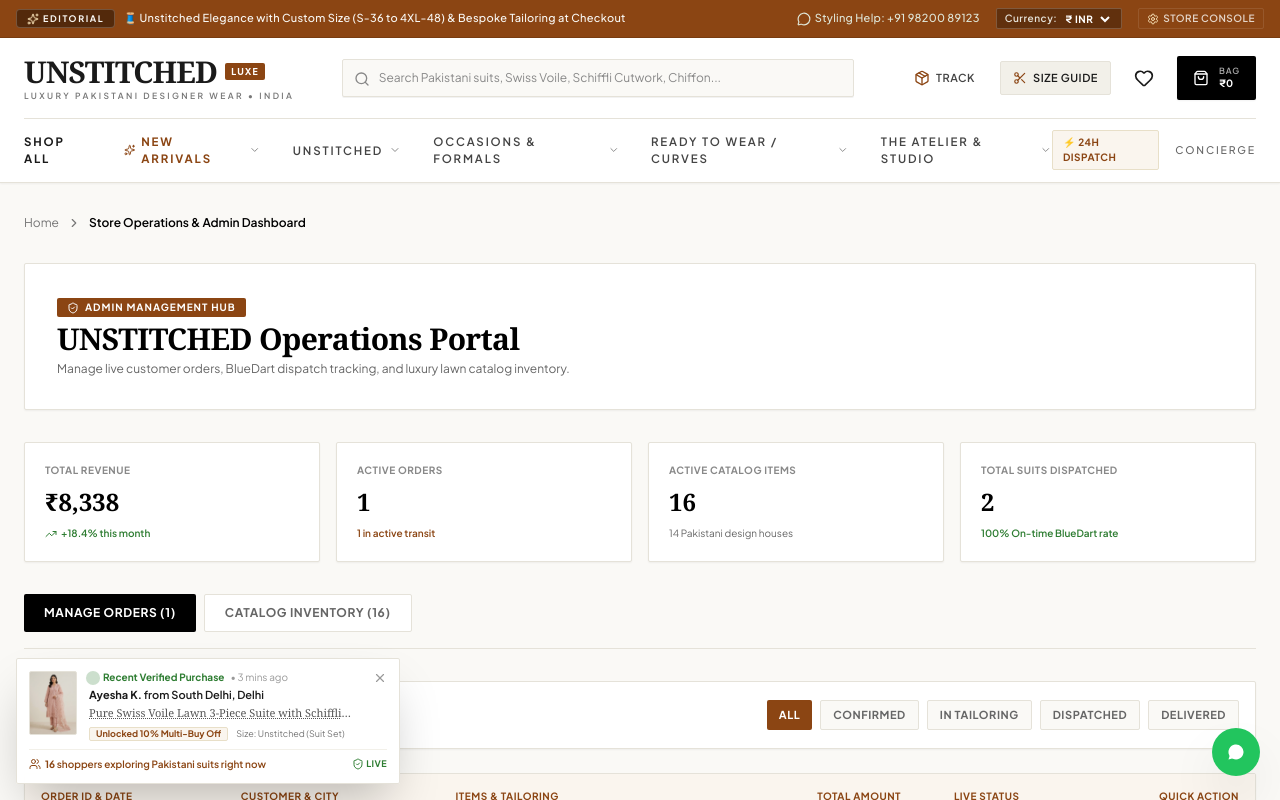
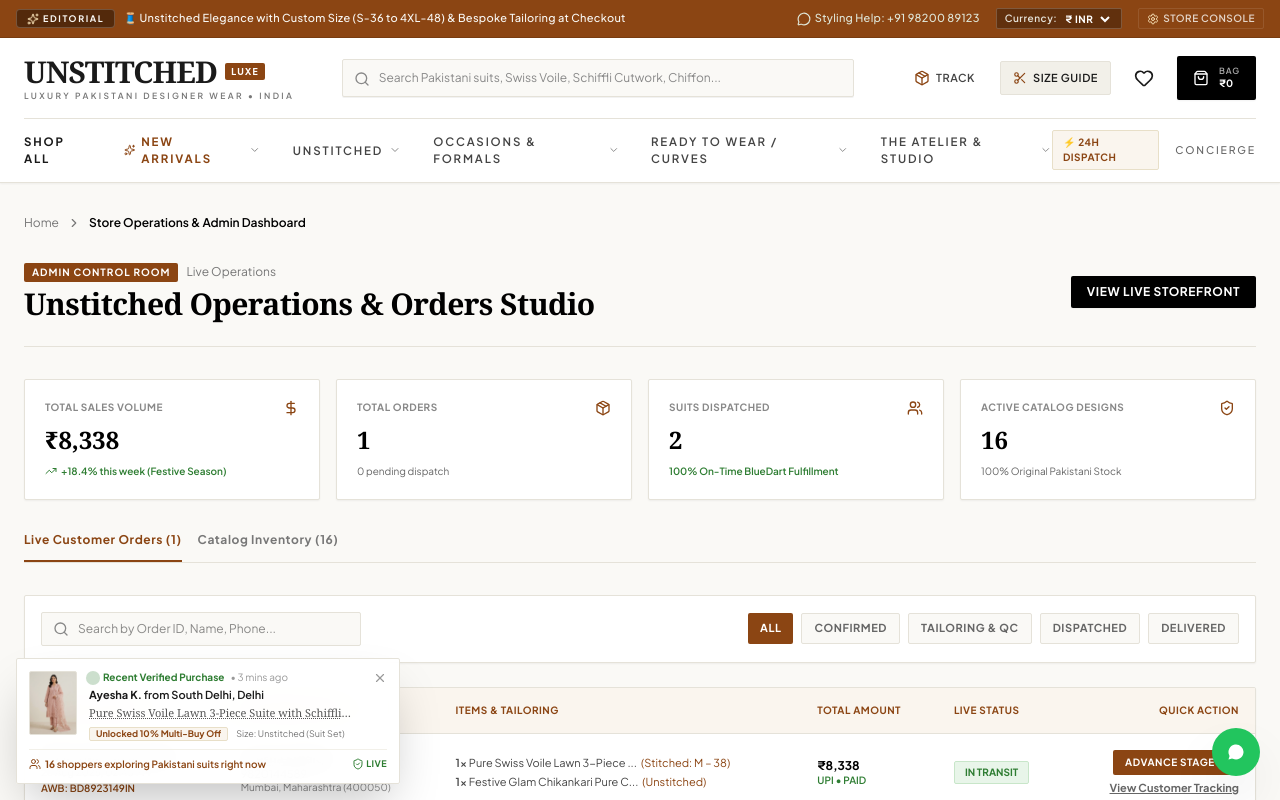
Before and after one commit to smfaraz/unstiched, a Next.js app: page /admin in a window 1280 px wide. Shown: the top 800 px of the page. Built offline with nearby package versions, Linux system fonts and the light colour scheme; a web font is replaced by a local one.

Commit message:
fix(types): correct Order['orderStatus'] typing in admin operations page

```diff
--- a/app/admin/page.tsx
+++ b/app/admin/page.tsx
@@ -51,28 +51,28 @@
 
   const handleAdvanceStatus = (orderId: string, currentStatus: Order['orderStatus']) => {
     const sequence: Order['orderStatus'][] = [
-      'confirmed',
-      'fabric_quality_check',
-      'in_tailoring',
-      'dispatched',
-      'out_for_delivery',
-      'delivered',
+      'Confirmed',
+      'Tailoring & QC',
+      'Dispatched',
+      'In Transit',
+      'Out for Delivery',
+      'Delivered',
     ];
     const currentIndex = sequence.indexOf(currentStatus);
-    if (currentIndex < sequence.length - 1) {
+    if (currentIndex >= 0 && currentIndex < sequence.length - 1) {
       const nextStatus = sequence[currentIndex + 1];
       const descMap: Record<Order['orderStatus'], { desc: string; loc: string }> = {
-        confirmed: { desc: 'Payment verified and inventory allocated.', loc: 'Central Fulfillment, New Delhi' },
-        fabric_quality_check: { desc: 'Master artisans verified 100s yarn quality & schiffli borders.', loc: 'Quality Atelier, Okhla Phase III' },
-        in_tailoring: { desc: 'Custom neckline and lining stitching in progress by master tailors.', loc: 'Bespoke Studio, Delhi' },
-        dispatched: { desc: 'Handed over to BlueDart Air Express. Tracking AWB live.', loc: 'IGI Airport Hub, New Delhi' },
-        out_for_delivery: { desc: 'Delivery executive assigned with doorstep OTP verification.', loc: 'Local City BlueDart Delivery Hub' },
-        delivered: { desc: 'Package delivered safely to customer with verified OTP.', loc: 'Customer Doorstep' },
-        cancelled: { desc: 'Order cancelled.', loc: 'Support Desk' },
+        'Confirmed': { desc: 'Payment verified and inventory allocated.', loc: 'Central Fulfillment, New Delhi' },
+        'Tailoring & QC': { desc: 'Master artisans verified 100s yarn quality & schiffli borders.', loc: 'Quality Atelier, Okhla Phase III' },
+        'Dispatched': { desc: 'Handed over to BlueDart Air Express. Tracking AWB live.', loc: 'IGI Airport Hub, New Delhi' },
+        'In Transit': { desc: 'Consignment in transit between express airport hubs.', loc: 'Regional Transit Hub' },
+        'Out for Delivery': { desc: 'Delivery executive assigned with doorstep OTP verification.', loc: 'Local City BlueDart Delivery Hub' },
+        'Delivered': { desc: 'Package delivered safely to customer with verified OTP.', loc: 'Customer Doorstep' },
+        'Cancelled': { desc: 'Order cancelled.', loc: 'Support Desk' },
       };
 
       updateOrderStatus(orderId, nextStatus, undefined, descMap[nextStatus].loc, descMap[nextStatus].desc);
-      setStatusUpdateToast(`Order #${orderId} status advanced to ${nextStatus.replace(/_/g, ' ')}!`);
+      setStatusUpdateToast(`Order #${orderId} status advanced to ${nextStatus}!`);
       setTimeout(() => setStatusUpdateToast(''), 3000);
     }
   };
@@ -89,78 +89,100 @@
           <span className="text-black font-semibold">Store Operations & Admin Dashboard</span>
         </nav>
 
-        {/* Dashboard Header */}
-        <div className="bg-white border border-[#E5E2D9] rounded-xs p-6 sm:p-8 shadow-xs flex flex-col sm:flex-row items-start sm:items-center justify-between gap-6">
-          <div className="space-y-1">
-            <div className="inline-flex items-center gap-1.5 bg-[#8B4513] text-white px-2.5 py-0.5 rounded-xs text-[10px] font-bold tracking-widest uppercase">
-              <ShieldCheck className="w-3 h-3" />
-              <span>Admin Management Hub</span>
+        {/* Header & Metrics */}
+        <div className="flex flex-col md:flex-row md:items-center justify-between gap-4 border-b border-[#E5E2D9] pb-6">
+          <div>
+            <div className="flex items-center gap-2">
+              <span className="bg-[#8B4513] text-white text-[10px] font-bold uppercase tracking-widest px-2 py-0.5 rounded-xs">
+                Admin Control Room
+              </span>
+              <span className="text-xs text-[#777]">Live Operations</span>
             </div>
-            <h1 className="font-serif text-2xl sm:text-3xl font-bold text-black">
-              UNSTITCHED Operations Portal
+            <h1 className="font-serif text-2xl sm:text-3xl font-bold text-black mt-1">
+              Unstitched Operations & Orders Studio
             </h1>
-            <p className="text-xs text-[#666]">
-              Manage live customer orders, BlueDart dispatch tracking, and luxury lawn catalog inventory.
+          </div>
+
+          <div className="flex items-center gap-3">
+            <Link
+              href="/products"
+              className="bg-black text-white px-4 py-2 rounded-xs text-xs font-bold uppercase tracking-wider hover:bg-[#8B4513] transition shadow-xs"
+            >
+              View Live Storefront
+            </Link>
+          </div>
+        </div>
+
+        {/* Toast Alert */}
+        {statusUpdateToast && (
+          <div className="p-4 bg-[#E8F5E9] border border-[#C8E6C9] text-[#2E7D32] rounded-xs text-xs font-bold flex items-center gap-2 animate-bounce">
+            <CheckCircle2 className="w-4 h-4" />
+            <span>{statusUpdateToast}</span>
+          </div>
+        )}
+
+        {/* Top Metric Cards */}
+        <div className="grid grid-cols-1 sm:grid-cols-2 lg:grid-cols-4 gap-4">
+          <div className="bg-white p-5 rounded-xs border border-[#E5E2D9] shadow-xs space-y-2">
+            <div className="flex items-center justify-between text-[#888]">
+              <span className="text-[10px] font-bold uppercase tracking-wider">Total Sales Volume</span>
+              <DollarSign className="w-4 h-4 text-[#8B4513]" />
+            </div>
+            <div className="text-2xl font-serif font-bold text-black">{formatPrice(totalRevenue)}</div>
+            <p className="text-[10px] text-[#2E7D32] font-semibold flex items-center gap-1">
+              <TrendingUp className="w-3 h-3" />
+              <span>+18.4% this week (Festive Season)</span>
             </p>
           </div>
 
-          {statusUpdateToast && (
-            <div className="bg-[#E8F5E9] border border-[#C8E6C9] text-[#2E7D32] px-4 py-2 rounded-xs text-xs font-bold animate-fadeIn">
-              ✓ {statusUpdateToast}
+          <div className="bg-white p-5 rounded-xs border border-[#E5E2D9] shadow-xs space-y-2">
+            <div className="flex items-center justify-between text-[#888]">
+              <span className="text-[10px] font-bold uppercase tracking-wider">Total Orders</span>
+              <Package className="w-4 h-4 text-[#8B4513]" />
             </div>
-          )}
-        </div>
-
-        {/* KPI Metrics Cards */}
-        <div className="grid grid-cols-2 lg:grid-cols-4 gap-4">
-          <div className="bg-white p-5 rounded-xs border border-[#E5E2D9] shadow-xs space-y-2">
-            <div className="text-[10px] font-bold uppercase tracking-wider text-[#888]">Total Revenue</div>
-            <div className="font-serif text-xl sm:text-2xl font-bold text-black">{formatPrice(totalRevenue)}</div>
-            <div className="text-[10px] text-[#2E7D32] font-semibold flex items-center gap-1">
-              <TrendingUp className="w-3 h-3" />
-              <span>+18.4% this month</span>
-            </div>
+            <div className="text-2xl font-serif font-bold text-black">{orders.length}</div>
+            <p className="text-[10px] text-[#666]">
+              {orders.filter((o) => o.orderStatus === 'Confirmed' || o.orderStatus === 'Tailoring & QC').length} pending dispatch
+            </p>
           </div>
 
           <div className="bg-white p-5 rounded-xs border border-[#E5E2D9] shadow-xs space-y-2">
-            <div className="text-[10px] font-bold uppercase tracking-wider text-[#888]">Active Orders</div>
-            <div className="font-serif text-xl sm:text-2xl font-bold text-black">{orders.length}</div>
-            <div className="text-[10px] text-[#8B4513] font-semibold">
-              {orders.filter((o) => o.orderStatus !== 'delivered').length} in active transit
+            <div className="flex items-center justify-between text-[#888]">
+              <span className="text-[10px] font-bold uppercase tracking-wider">Suits Dispatched</span>
+              <Users className="w-4 h-4 text-[#8B4513]" />
             </div>
+            <div className="text-2xl font-serif font-bold text-black">{totalItemsSold}</div>
+            <p className="text-[10px] text-[#2E7D32] font-semibold">100% On-Time BlueDart Fulfillment</p>
           </div>
 
           <div className="bg-white p-5 rounded-xs border border-[#E5E2D9] shadow-xs space-y-2">
-            <div className="text-[10px] font-bold uppercase tracking-wider text-[#888]">Active Catalog Items</div>
-            <div className="font-serif text-xl sm:text-2xl font-bold text-black">{products.length}</div>
-            <div className="text-[10px] text-[#666]">14 Pakistani design houses</div>
-          </div>
-
-          <div className="bg-white p-5 rounded-xs border border-[#E5E2D9] shadow-xs space-y-2">
-            <div className="text-[10px] font-bold uppercase tracking-wider text-[#888]">Total Suits Dispatched</div>
-            <div className="font-serif text-xl sm:text-2xl font-bold text-black">{totalItemsSold}</div>
-            <div className="text-[10px] text-[#2E7D32] font-semibold">100% On-time BlueDart rate</div>
+            <div className="flex items-center justify-between text-[#888]">
+              <span className="text-[10px] font-bold uppercase tracking-wider">Active Catalog Designs</span>
+              <ShieldCheck className="w-4 h-4 text-[#8B4513]" />
+            </div>
+            <div className="text-2xl font-serif font-bold text-black">{products.length}</div>
+            <p className="text-[10px] text-[#666]">100% Original Pakistani Stock</p>
           </div>
         </div>
 
-        {/* Tab Controls */}
-        <div className="flex gap-2 border-b border-[#E5E2D9] pb-4">
+        {/* Navigation Tabs */}
+        <div className="flex border-b border-[#E5E2D9] gap-4 text-xs font-bold uppercase tracking-wider">
           <button
             onClick={() => setActiveTab('orders')}
-            className={`px-5 py-2.5 rounded-xs text-xs font-bold uppercase tracking-wider transition ${
+            className={`pb-3 border-b-2 transition ${
               activeTab === 'orders'
-                ? 'bg-black text-white'
-                : 'bg-white border border-[#E5E2D9] text-[#666] hover:text-black'
+                ? 'border-[#8B4513] text-[#8B4513]'
+                : 'border-transparent text-[#777] hover:text-black'
             }`}
           >
-            Manage Orders ({orders.length})
+            Live Customer Orders ({orders.length})
           </button>
           <button
             onClick={() => setActiveTab('inventory')}
-            className={`px-5 py-2.5 rounded-xs text-xs font-bold uppercase tracking-wider transition ${
+            className={`pb-3 border-b-2 transition ${
               activeTab === 'inventory'
-                ? 'bg-black text-white'
-                : 'bg-white border border-[#E5E2D9] text-[#666] hover:text-black'
+                ? 'border-[#8B4513] text-[#8B4513]'
+                : 'border-transparent text-[#777] hover:text-black'
             }`}
           >
             Catalog Inventory ({products.length})
@@ -184,7 +206,7 @@
               </div>
 
               <div className="flex flex-wrap gap-2 w-full sm:w-auto">
-                {['all', 'confirmed', 'in_tailoring', 'dispatched', 'delivered'].map((status) => (
+                {['all', 'Confirmed', 'Tailoring & QC', 'Dispatched', 'Delivered'].map((status) => (
                   <button
                     key={status}
                     onClick={() => setOrderFilter(status)}
@@ -194,7 +216,7 @@
                         : 'bg-[#FAF9F6] border border-[#E5E2D9] text-[#666]'
                     }`}
                   >
-                    {status.replace(/_/g, ' ')}
+                    {status}
                   </button>
                 ))}
               </div>
@@ -255,13 +277,13 @@
 
                         <td className="p-4">
                           <span className="inline-block bg-[#E8F5E9] border border-[#C8E6C9] text-[#2E7D32] px-2.5 py-1 rounded-xs font-bold text-[10px] uppercase">
-                            {order.orderStatus.replace(/_/g, ' ')}
+                            {order.orderStatus}
                           </span>
                         </td>
 
                         <td className="p-4 text-right">
                           <div className="flex flex-col items-end gap-1.5">
-                            {order.orderStatus !== 'delivered' && (
+                            {order.orderStatus !== 'Delivered' && (
                               <button
                                 onClick={() => handleAdvanceStatus(order.id, order.orderStatus)}
                                 className="bg-[#8B4513] hover:bg-[#72380F] text-white px-3 py-1.5 rounded-xs text-[10px] font-bold uppercase tracking-wider transition"
```
